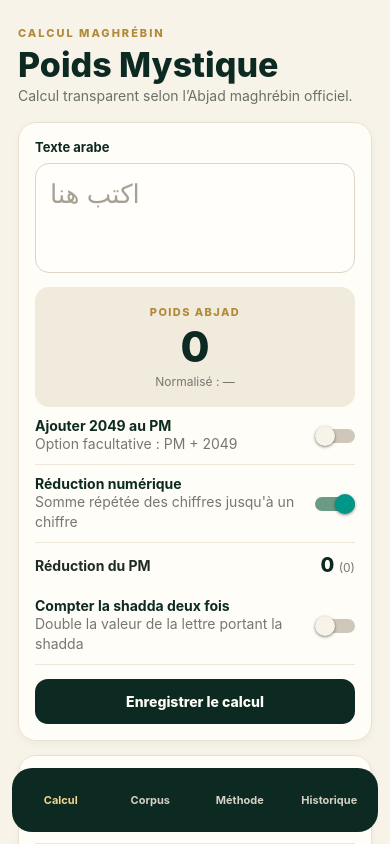
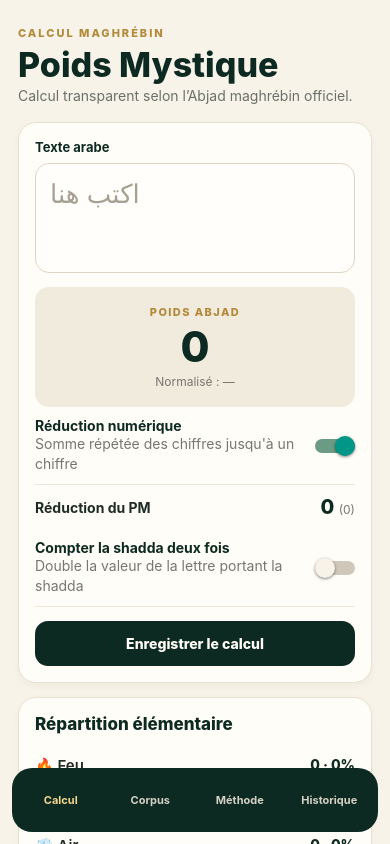
Before and after one commit to eddiecoulibaly1-dotcom/Poids-Mystique-v3.0, a React Native app: screen / in a window 390 px wide. Built offline with nearby package versions, Linux system fonts and the light colour scheme.

Commit message:
Remove PM+2049 option from calculator

```diff
--- a/App.tsx
+++ b/App.tsx
@@ -52,7 +52,6 @@ function Calculator({ onSaved }: { onSaved: () => void }) {
   const [text, setText] = useState('');
   const [history, setHistory] = useState<SavedCalculation[]>([]);
   const [countShaddaAsDouble, setCountShaddaAsDouble] = useState(false);
-  const [showPMPlus2049, setShowPMPlus2049] = useState(false);
   const [showReduction, setShowReduction] = useState(true);
   const normalization = { ...DEFAULT_NORMALIZATION, countShaddaAsDouble };
   const result = useMemo(() => calculateAbjad(text, normalization), [text, countShaddaAsDouble]);
@@ -87,11 +86,6 @@ function Calculator({ onSaved }: { onSaved: () => void }) {
           <Text style={styles.total}>{result.total}</Text>
           <Text style={styles.normalized}>Normalisé : {result.normalized || '—'}</Text>
         </View>
-        <View style={styles.optionRow}>
-          <View style={styles.optionText}><Text style={styles.optionTitle}>Ajouter 2049 au PM</Text><Text style={styles.muted}>Option facultative : PM + 2049</Text></View>
-          <Switch value={showPMPlus2049} onValueChange={setShowPMPlus2049} trackColor={{ false: '#CFC8BA', true: '#6B9A85' }} thumbColor={showPMPlus2049 ? GREEN : '#F7F3E8'} />
-        </View>
-        {showPMPlus2049 && <View style={styles.resultLine}><Text style={styles.resultLabel}>PM + 2049</Text><Text style={styles.resultValue}>{result.pmPlus2049}</Text></View>}
         <View style={styles.optionRow}>
           <View style={styles.optionText}><Text style={styles.optionTitle}>Réduction numérique</Text><Text style={styles.muted}>Somme répétée des chiffres jusqu'à un chiffre</Text></View>
           <Switch value={showReduction} onValueChange={setShowReduction} trackColor={{ false: '#CFC8BA', true: '#6B9A85' }} thumbColor={showReduction ? GREEN : '#F7F3E8'} />
```
